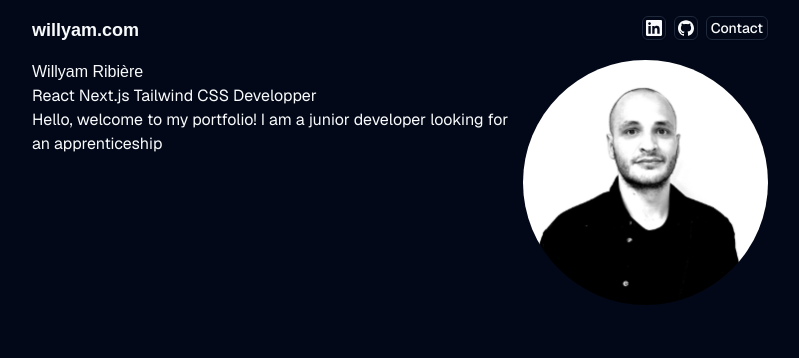
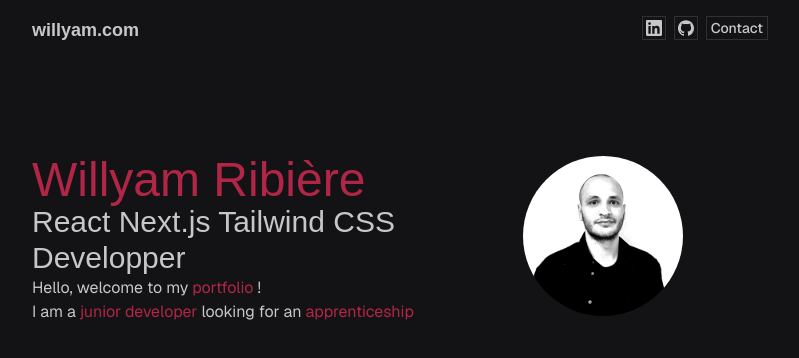
Before and after one commit to Willzebud/Portfolio, a Next.js app: page / in a window 1280 px wide. Shown: the top 358 px of the page, without its empty margins (240-1039 px from the left). Built offline with nearby package versions, Linux system fonts and the light colour scheme; a web font is replaced by a local one.

Commit message:
Version 1.2

```diff
--- a/app/_components/Hero.tsx
+++ b/app/_components/Hero.tsx
@@ -5,17 +5,22 @@ export const Hero = () => {
   return (
     <Section className="flex max-lg:flex-col items-start">
       <div className="flex-[2]">
-        <h2 className="font-caption">Willyam Ribière</h2>
-        <h3>React Next.js Tailwind CSS Developper</h3>
+        <h2 className="font-caption text-5xl text-primary">Willyam Ribière</h2>
+        <h3 className="text-3xl font-caption">
+          React Next.js Tailwind CSS Developper
+        </h3>
         <p>
-          Hello, welcome to my portfolio! I am a junior developer looking for an
-          apprenticeship
+          Hello, welcome to my <span className="text-primary">portfolio</span> !
+          <br />I am a <span className="text-primary">
+            junior developer
+          </span>{" "}
+          looking for an <span className="text-primary">apprenticeship</span>
         </p>
       </div>
       <div className="flex-1">
         <img
           src="/PhotoWillyamRbr.svg"
-          className="w-full h-auto max-w-xs"
+          className="w-full h-auto max-w-40"
           alt="willyam's picture"
         />
       </div>
--- /dev/null
+++ b/app/_components/Spacing.tsx
@@ -0,0 +1,17 @@
+import { cn } from "@/lib/utils";
+
+export type SapacingProps = {
+  size?: "sm" | "md" | "lg";
+};
+
+export const Spacing = ({ size = "md" }: SapacingProps) => {
+  return (
+    <div
+      className={cn({
+        "h-8 lg:h-16": size === "sm",
+        "h-16 lg:h-24": size === "md",
+        "h-24 lg:h-32": size === "lg",
+      })}
+    />
+  );
+};
--- a/app/globals.css
+++ b/app/globals.css
@@ -4,25 +4,24 @@
 
 @layer base {
   :root {
-    --background: 222.2 84% 4.9%;
-    --foreground: 210 40% 98%;
-    --muted: 217.2 32.6% 17.5%;
-    --muted-foreground: 215 20.2% 65.1%;
-    --popover: 222.2 84% 4.9%;
-    --popover-foreground: 210 40% 98%;
-    --card: 222.2 84% 4.9%;
-    --card-foreground: 210 40% 98%;
-    --border: 217.2 32.6% 17.5%;
-    --input: 217.2 32.6% 17.5%;
-    --primary: 215.09 78.12% 19.87%;
-    --primary-foreground: 222.2 0% 100%;
-    --secondary: 217.2 32.6% 17.5%;
-    --secondary-foreground: 210 40% 98%;
-    --accent: 217.2 32.6% 17.5%;
-    --accent-foreground: 210 40% 98%;
-    --destructive: 0 65.82% 43.61%;
-    --destructive-foreground: 210 40% 98%;
-    --ring: 212.7 26.8% 83.9%;
-    --radius: 0.5rem;
+    --background: 240 7% 8%;
+    --foreground: 0 0% 78%;
+    --muted: 240 6.31% 13.09%;
+    --muted-foreground: 346.19 8.3% 54.93%;
+    --popover: 240 7% 5%;
+    --popover-foreground: 0 0% 88%;
+    --card: 240 7% 6%;
+    --card-foreground: 0 0% 83%;
+    --border: 240 5.88% 20%;
+    --input: 240 5.88% 20%;
+    --primary: 346.19 64.65% 42.16%;
+    --primary-foreground: 346.15 66.1% 88.43%;
+    --secondary: 240 5.88% 20%;
+    --secondary-foreground: 0 0% 85%;
+    --accent: 240 7% 23%;
+    --accent-foreground: 240 7% 83%;
+    --destructive: 0 84% 49%;
+    --destructive-foreground: 0 0% 100%;
+    --ring: 346.19 64.65% 42.16%;
   }
 }
--- a/app/page.tsx
+++ b/app/page.tsx
@@ -1,11 +1,14 @@
-import Image from "next/image";
 import { Header } from "./_components/Header";
 import { Hero } from "./_components/Hero";
+import { Spacing } from "./_components/Spacing";
 
 export default function Home() {
   return (
     <main>
       <Header />
+
+      <Spacing size="md" />
+
       <Hero />
     </main>
   );
```
